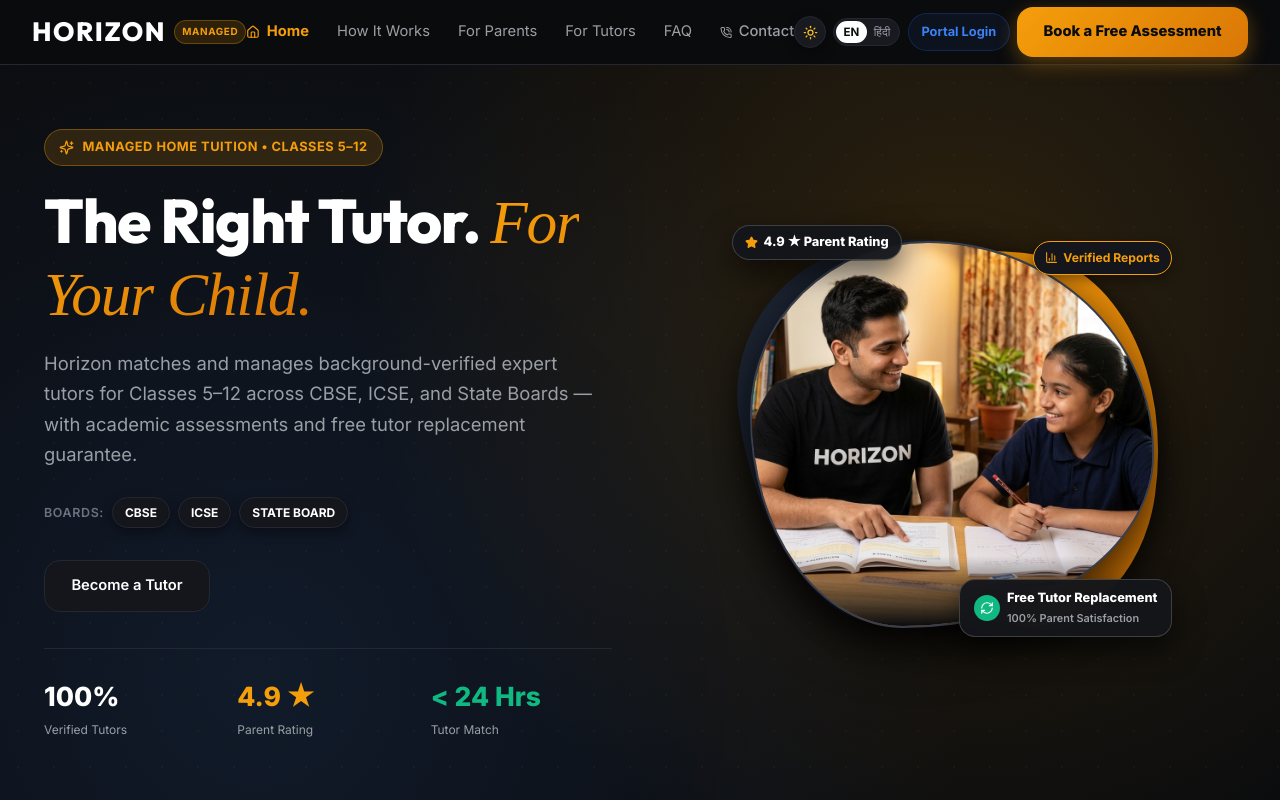
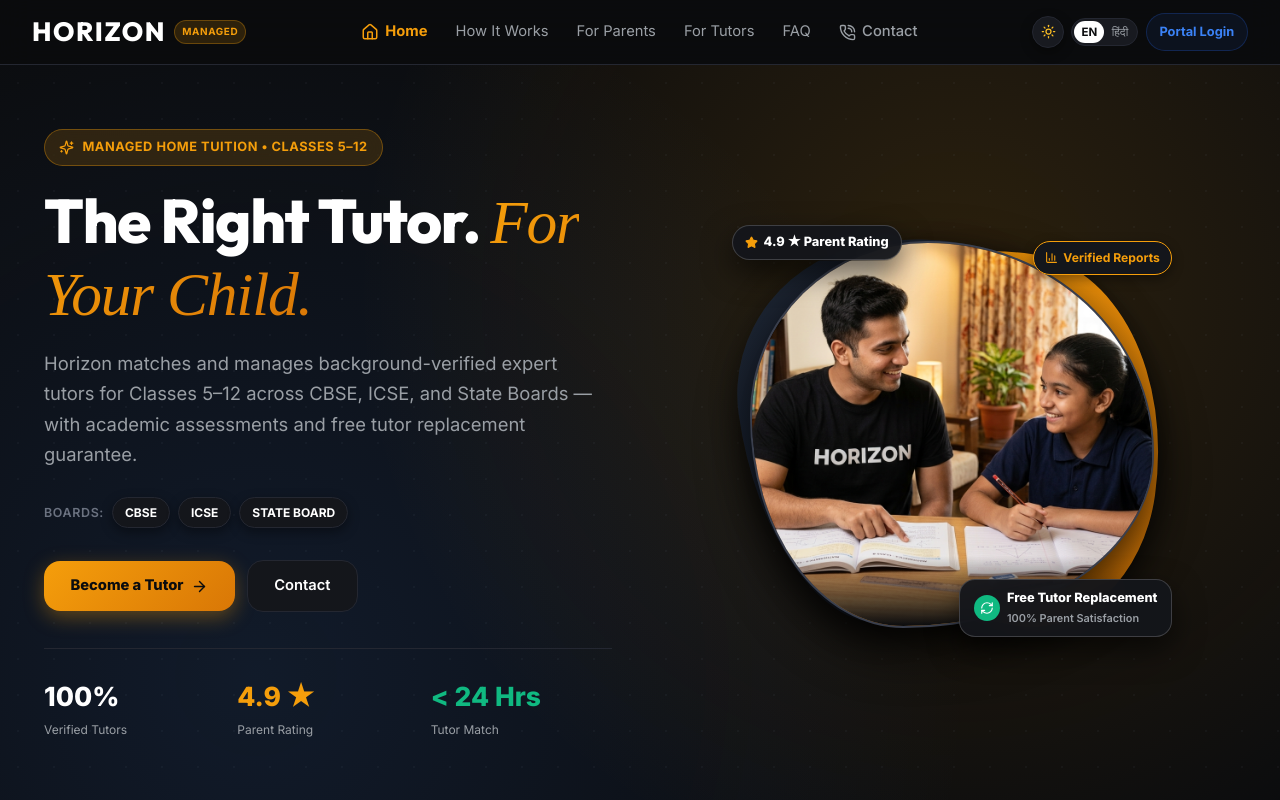
Before and after one commit to ctrlaltsolveorg-cloud/horizon-home-tuition, a Next.js app: page / in a window 1280 px wide. Shown: the top 800 px of the page. Built offline with nearby package versions, Linux system fonts and the light colour scheme; no server answers.

Commit message:
refactor(ui): permanently remove Book Free Assessment buttons across hero, bottom banner, and navbar

```diff
--- a/src/app/page.tsx
+++ b/src/app/page.tsx
@@ -137,15 +137,11 @@
                 gap: '0.75rem',
                 marginBottom: '2.25rem'
               }}>
-                {/* Temporarily hidden per user request — easily restorable */}
-                {/*
-                <Link href="/book-assessment" className="btn btn-gold" style={{ fontSize: 'clamp(0.88rem, 2.5vw, 1rem)', padding: '0.8rem 1.6rem', borderRadius: '30px' }}>
-                  {t.bookAssessmentCTA} <ArrowRight size={17} />
+                <Link href="/become-a-tutor" className="btn btn-gold" style={{ fontSize: 'clamp(0.9rem, 2.5vw, 1.02rem)', padding: '0.85rem 1.8rem', borderRadius: '30px' }}>
+                  {t.becomeTutorCTA} <ArrowRight size={17} />
                 </Link>
-                */}
-
-                <Link href="/become-a-tutor" className="btn btn-secondary" style={{ fontSize: 'clamp(0.85rem, 2.5vw, 0.95rem)', padding: '0.75rem 1.35rem', borderRadius: '30px' }}>
-                  {t.becomeTutorCTA}
+                <Link href="/contact" className="btn btn-secondary" style={{ fontSize: 'clamp(0.85rem, 2.5vw, 0.95rem)', padding: '0.85rem 1.6rem', borderRadius: '30px' }}>
+                  {t.navContact}
                 </Link>
               </div>
 
@@ -514,9 +510,12 @@
           <p style={{ fontSize: '1.15rem', color: 'var(--text-secondary)', marginBottom: '2.25rem', lineHeight: 1.65 }}>
             Tell us what your child needs. Horizon will conduct an academic assessment and match the right verified tutor.
           </p>
-          <div style={{ display: 'flex', justifyContent: 'center' }}>
-            <Link href="/book-assessment" className="btn btn-gold" style={{ fontSize: '1.1rem', padding: '1.1rem 2.6rem', borderRadius: '30px' }}>
-              {t.bookAssessmentCTA}
+          <div style={{ display: 'flex', justifyContent: 'center', gap: '1rem', flexWrap: 'wrap' }}>
+            <Link href="/become-a-tutor" className="btn btn-gold" style={{ fontSize: '1.05rem', padding: '1rem 2.2rem', borderRadius: '30px' }}>
+              {t.becomeTutorCTA} <ArrowRight size={18} />
+            </Link>
+            <Link href="/contact" className="btn btn-secondary" style={{ fontSize: '1.05rem', padding: '1rem 2rem', borderRadius: '30px' }}>
+              {t.navContact}
             </Link>
           </div>
         </div>
--- a/src/components/Navbar.tsx
+++ b/src/components/Navbar.tsx
@@ -484,21 +484,6 @@
             </Link>
           )}
 
-          {/* Primary CTA */}
-          <Link
-            href="/book-assessment"
-            className="btn btn-gold desktop-only"
-            style={{
-              padding: '0.5rem 1.15rem',
-              fontSize: '0.85rem',
-              borderRadius: '24px',
-              fontWeight: 700,
-              whiteSpace: 'nowrap'
-            }}
-          >
-            {t.bookAssessmentCTA}
-          </Link>
-
           {/* Mobile Menu Toggle */}
           <button
             onClick={() => setMobileMenuOpen(!mobileMenuOpen)}
@@ -613,12 +598,12 @@
           )}
 
           <Link
-            href="/book-assessment"
+            href="/become-a-tutor"
             onClick={() => setMobileMenuOpen(false)}
             className="btn btn-gold"
             style={{ width: '100%', padding: '0.75rem', fontSize: '0.95rem', borderRadius: '24px', textAlign: 'center', marginTop: '0.5rem' }}
           >
-            {t.bookAssessmentCTA}
+            {t.becomeTutorCTA}
           </Link>
         </div>
       )}
```
